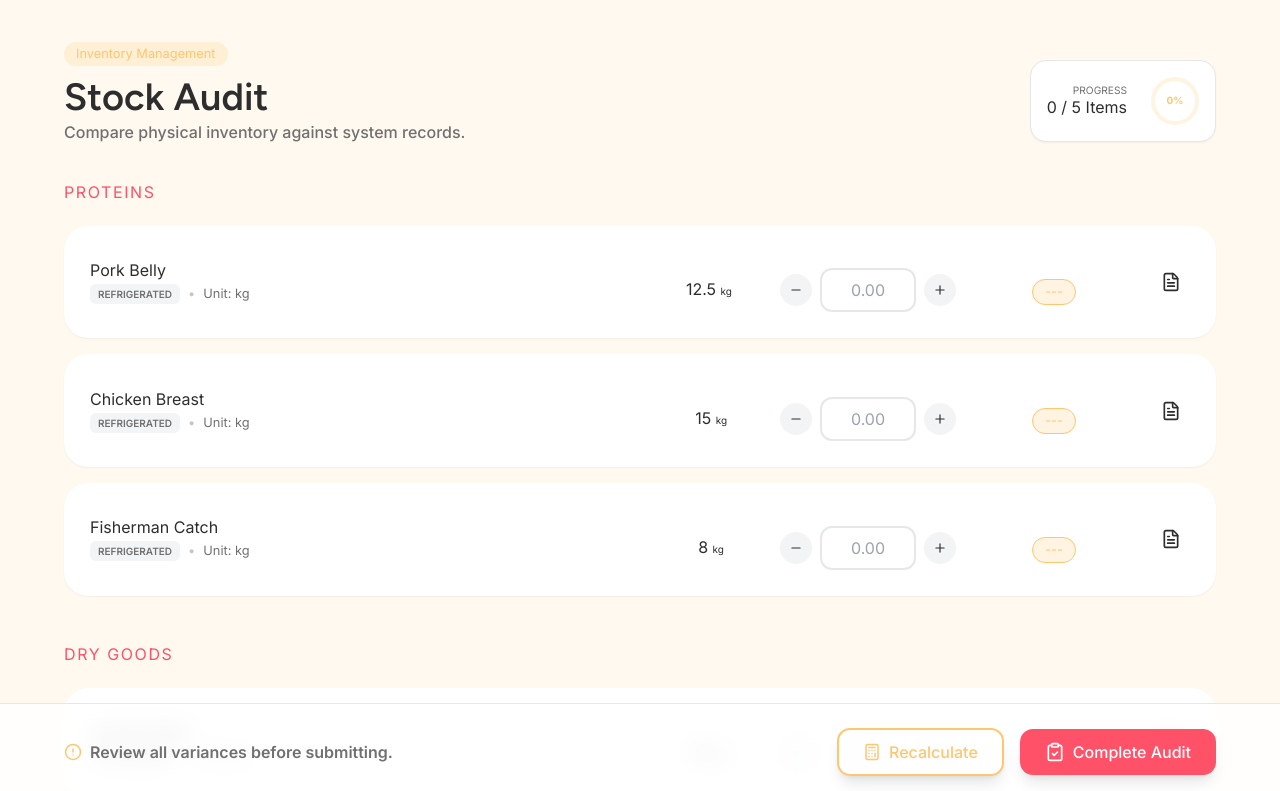
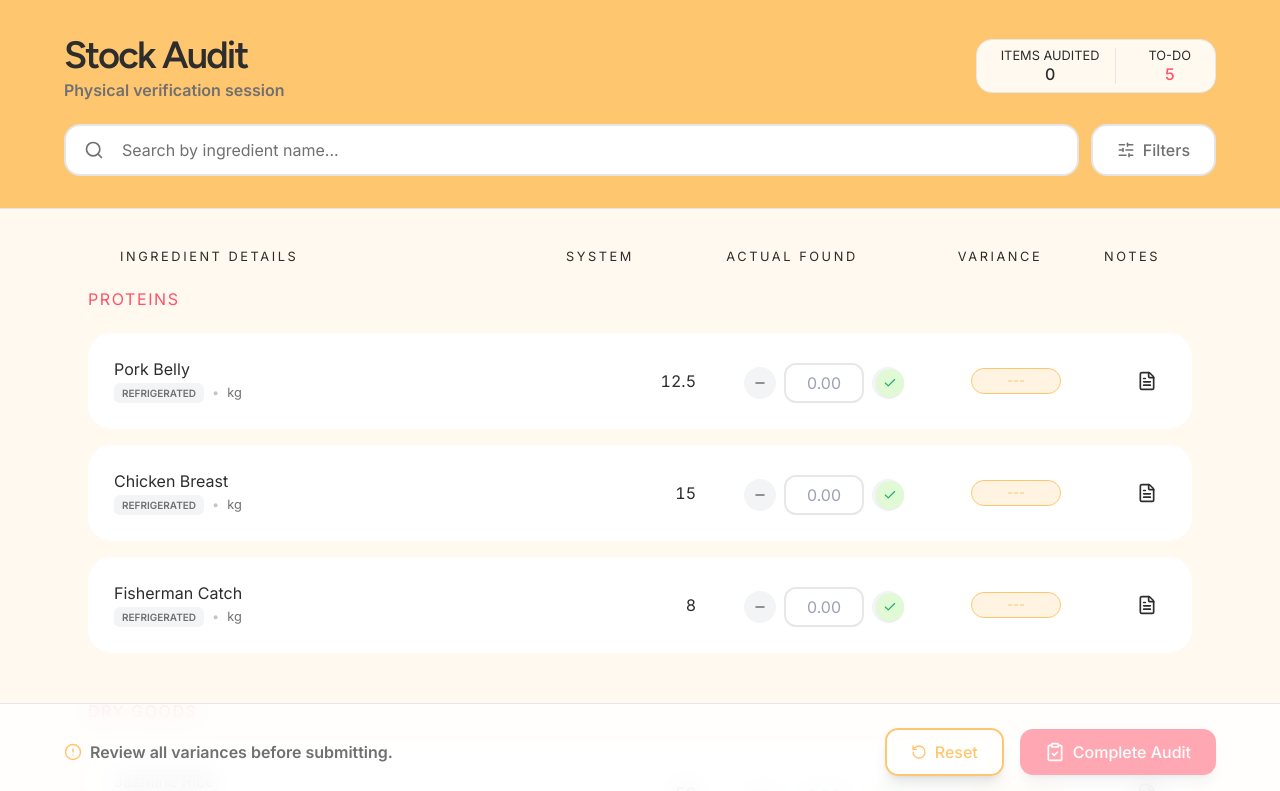
Before and after one commit to ShanRaboy11/Qios, a Next.js app: page /1/employee/StockAudit in a window 1280 px wide. Shown: the top 791 px of the page. Built offline with nearby package versions, Linux system fonts and the light colour scheme.

Commit message:
fix: updated ui -Eupinado

```diff
--- a/src/app/(employee)/[id]/employee/StockAudit/page.tsx
+++ b/src/app/(employee)/[id]/employee/StockAudit/page.tsx
@@ -11,12 +11,19 @@ import {
   CheckCircle2,
   X,
   AlertCircle,
-  ClipboardCheck
+  ClipboardCheck,
+  Package,
+  Search,
+  Check,
+  RotateCcw
 } from "lucide-react";
 import { motion, AnimatePresence } from "framer-motion";
 import { cn } from "@/lib/utils";
+
+// --- Custom Atoms & Molecules ---
 import { Button } from "@/components/atoms/Button";
 import { Badge } from "@/components/atoms/Badge";
+import { SearchFilterBar } from "@/components/molecules/SearchFilterBar";
 
 // --- Mock Data ---
 const STOCK_DATA = {
@@ -35,6 +42,7 @@ export default function StockAudit() {
   const [physicalCounts, setPhysicalCounts] = useState<{ [key: string]: string }>({});
   const [notes, setNotes] = useState<{ [key: string]: string }>({});
   const [activeNoteId, setActiveNoteId] = useState<string | null>(null);
+  const [searchQuery, setSearchQuery] = useState("");
 
   // --- Logic ---
   const handleInputChange = (id: string, value: string) => {
@@ -49,52 +57,95 @@ export default function StockAudit() {
     handleInputChange(id, nextVal);
   };
 
+  // ADDITION: Quick match function
+  const handleQuickMatch = (id: string, count: number) => {
+    setPhysicalCounts(prev => ({ ...prev, [id]: count.toString() }));
+  };
+
   const getVariance = (id: string, systemCount: number) => {
     const input = physicalCounts[id];
-    if (!input || input === "") return { value: 0, status: "pending" as const };
-
+    if (input === undefined || input === "") return { value: 0, status: "pending" as const };
     const physical = parseFloat(input);
     const diff = physical - systemCount;
-
     if (diff > 0) return { value: diff, status: "increase" as const };
     if (diff < 0) return { value: Math.abs(diff), status: "decrease" as const };
     return { value: 0, status: "match" as const };
   };
 
-  // --- Stats ---
+  // --- Stats & Filtering ---
+  const allItemsList = useMemo(() => Object.values(STOCK_DATA).flat(), []);
+
   const stats = useMemo(() => {
-    const allItems = Object.values(STOCK_DATA).flat();
-    const audited = Object.keys(physicalCounts).filter(id => physicalCounts[id] !== "").length;
-    return { total: allItems.length, audited };
-  }, [physicalCounts]);
+    const auditedCount = Object.keys(physicalCounts).filter(id => physicalCounts[id] !== "").length;
+    return {
+        total: allItemsList.length,
+        audited: auditedCount,
+        remaining: allItemsList.length - auditedCount
+    };
+  }, [physicalCounts, allItemsList]);
+
+  const filteredData = useMemo(() => {
+    const query = searchQuery.toLowerCase();
+    const result: any = {};
+    Object.entries(STOCK_DATA).forEach(([category, items]) => {
+      const filtered = items.filter(item =>
+        item.name.toLowerCase().includes(query) ||
+        category.toLowerCase().includes(query)
+      );
+      if (filtered.length > 0) result[category] = filtered;
+    });
+    return result;
+  }, [searchQuery]);
+
+  const isAuditComplete = stats.audited === stats.total;
 
   return (
-    <div className="w-full min-h-screen p-4 md:p-10 bg-bg-primary font-inter kds-fade-in">
+    <div className="w-full min-h-screen pb-40 bg-bg-primary font-inter kds-fade-in">
 
-      {/* ─── HEADER & PROGRESS ─── */}
-      <div className="max-w-6xl mx-auto mb-10 space-y-6">
-        <div className="flex flex-col md:flex-row md:items-end justify-between gap-4">
+      {/* ─── HEADER & SEARCH (IMPROVED HUD) ─── */}
+      <header className="sticky top-0 z-30 bg-brand-primary backdrop-blur-md border-b border-kds-border-warm px-6 py-8 md:px-12">
+        <div className="max-w-6xl mx-auto space-y-6">
+          <div className="flex flex-col md:flex-row md:items-center justify-between gap-6">
             <div>
-            <Badge color="primary" variant="subtle" className="mb-2">Inventory Management</Badge>
-            <h1 className="h2 text-text-primary">Stock Audit</h1>
-            <p className="b2 text-text-secondary">Compare physical inventory against system records.</p>
+              <h1 className="h2 text-text-primary tracking-tighter">Stock Audit</h1>
+              <p className="b3 text-text-secondary">Physical verification session</p>
             </div>
-          <div className="bg-white p-4 rounded-2xl border border-kds-border-warm shadow-sm flex items-center gap-6">
-            <div className="text-right">
-              <p className="b5 font-bold text-text-secondary uppercase">Progress</p>
-              <p className="b1 font-bold text-text-primary">{stats.audited} / {stats.total} Items</p>
+
+            {/* ADDITION: Progress HUD */}
+            <div className="flex items-center gap-4 bg-bg-primary p-2 rounded-2xl border border-kds-border-warm">
+                <div className="px-4 border-r border-kds-border-warm">
+                    <p className="b4 font-semibold text-text-primary uppercase">Items Audited</p>
+                    <p className="b2 font-black text-text-primary text-center">{stats.audited} </p>
                 </div>
-            <div className="w-12 h-12 rounded-full border-4 border-brand-primary/20 flex items-center justify-center relative">
-               <span className="text-[10px] font-bold text-brand-primary">
-                {Math.round((stats.audited / stats.total) * 100)}%
-               </span>
-            </div>
+                <div className="px-4">
+                    <p className="b4 font-bold text-text-primary uppercase">To-Do</p>
+                    <p className="b2 font-black text-brand-accent text-center">{stats.remaining}</p>
                 </div>
             </div>
           </div>
 
-      <div className="max-w-6xl mx-auto space-y-12">
-        {Object.entries(STOCK_DATA).map(([categoryName, items], catIdx) => (
+          <SearchFilterBar
+            placeholder="Search by ingredient name..."
+            onSearch={(val) => setSearchQuery(val)}
+            onFilterClick={() => console.log("Filters")}
+          />
+        </div>
+      </header>
+
+      {/* ─── CONTENT LABELS ─── */}
+      <div className="hidden lg:block max-w-6xl mx-auto px-6 mt-10">
+        <div className="flex items-center text-text-primary b4 font-bold uppercase tracking-[0.2em] px-8">
+          <div className="flex-1">Ingredient Details</div>
+          <div className="w-32 text-center">System</div>
+          <div className="w-64 text-center">Actual Found</div>
+          <div className="w-40 text-center">Variance</div>
+          <div className="w-20 text-right">Notes</div>
+        </div>
+      </div>
+
+      {/* ─── AUDIT LIST ─── */}
+      <div className="max-w-6xl mx-auto px-6 mt-6 space-y-12">
+        {Object.entries(filteredData).map(([categoryName, items]: any, catIdx) => (
           <motion.section
             key={categoryName}
             initial={{ opacity: 0, y: 20 }}
@@ -108,42 +159,44 @@ export default function StockAudit() {
             </div>
 
             <div className="grid gap-4">
-              {items.map((item) => {
+              {items.map((item: any) => {
                 const variance = getVariance(item.id, item.systemCount);
                 const hasNote = notes[item.id]?.length > 0;
+                const isFinished = variance.status !== "pending";
 
                 return (
                   <div
                     key={item.id}
                     className={cn(
-                      "group bg-white rounded-[24px] border-2 p-5 md:p-6 transition-all flex flex-col md:flex-row md:items-center gap-6",
-                      variance.status === "match" ? "border-success-primary/20 bg-success-secondary/5" :
-                      variance.status === "pending" ? "border-transparent shadow-sm" : "border-brand-primary/20"
+                      "group bg-white rounded-[24px] border-2 p-5 md:p-6 transition-all flex flex-col lg:flex-row lg:items-center gap-6",
+                      isFinished ? "border-success-primary/20 bg-success-secondary/5" : "border-transparent shadow-card"
                     )}
                   >
                     {/* Item Info */}
                     <div className="flex-1 space-y-1">
                       <div className="flex items-center gap-2">
-                        <h4 className="b1 font-bold text-text-primary group-hover:text-brand-accent transition-colors">{item.name}</h4>
-                        {variance.status === "match" && <CheckCircle2 size={16} className="text-success-primary" />}
+                        <h4 className={cn("b1 font-bold transition-colors", isFinished ? "text-success-primary" : "text-text-primary")}>
+                            {item.name}
+                        </h4>
+                        {isFinished && <CheckCircle2 size={16} className="text-success-primary" />}
                       </div>
                       <p className="b4 text-text-secondary flex items-center gap-2">
                         <span className="px-2 py-0.5 bg-gray-100 rounded-md font-semibold text-[10px] uppercase">{item.category}</span>
                         <span className="opacity-40">•</span>
-                        <span>Unit: {item.unit}</span>
+                        <span>{item.unit}</span>
                       </p>
                     </div>
 
-                    {/* Stats logic */}
-                    <div className="flex flex-wrap items-center gap-8 md:gap-12">
+                    <div className="flex flex-wrap items-center justify-between lg:justify-end gap-8 md:gap-12 w-full lg:w-auto border-t lg:border-t-0 pt-4 lg:pt-0">
+
                       <div className="text-center">
-                        <p className="b5 font-bold text-text-tertiary uppercase mb-1">System</p>
-                        <p className="b1 font-medium text-text-primary">{item.systemCount} <span className="text-[10px]">{item.unit}</span></p>
+                        <p className="lg:hidden b5 font-bold text-text-tertiary uppercase mb-1">System</p>
+                        <p className="b1 font-medium text-text-primary tabular-nums">{item.systemCount}</p>
                       </div>
 
-                      {/* Input Group */}
+                      {/* Physical Input Group */}
                       <div className="space-y-1">
-                        <p className="b5 font-bold text-text-tertiary uppercase text-center md:text-left">Physical Count</p>
+                        <p className="lg:hidden b5 font-bold text-text-tertiary uppercase text-center">Actual Found</p>
                         <div className="flex items-center gap-2">
                           <button
                             onClick={() => adjustCount(item.id, physicalCounts[item.id], -1)}
@@ -151,13 +204,27 @@ export default function StockAudit() {
                           >
                             <Minus size={14} />
                           </button>
+
+                          <div className="relative group">
                             <input
                                 type="text"
                                 value={physicalCounts[item.id] || ""}
                                 onChange={(e) => handleInputChange(item.id, e.target.value)}
                                 placeholder="0.00"
-                            className="w-24 h-11 text-center b1 font-bold rounded-xl border-2 border-kds-border-warm focus:border-brand-primary focus:outline-none transition-all"
+                                className="w-20 h-10 text-center b1 font-bold rounded-xl border-2 border-kds-border-warm focus:border-brand-primary focus:outline-none transition-all"
                             />
+                            {/* ADDITION: Quick Match Checkmark */}
+                            {!isFinished && (
+                                <button
+                                    onClick={() => handleQuickMatch(item.id, item.systemCount)}
+                                    className="absolute -right-10 top-1/2 -translate-y-1/2 w-7 h-7 bg-success-secondary text-success-primary rounded-full flex items-center justify-center hover:bg-success-primary hover:text-white transition-all shadow-sm"
+                                    title="Match System"
+                                >
+                                    <Check size={14} />
+                                </button>
+                            )}
+                          </div>
+
                           <button
                              onClick={() => adjustCount(item.id, physicalCounts[item.id], 1)}
                              className="w-8 h-8 rounded-full bg-gray-100 flex items-center justify-center hover:bg-brand-primary/20 transition-colors"
@@ -167,20 +234,31 @@ export default function StockAudit() {
                         </div>
                       </div>
 
-                      {/* Variance Badge */}
-                      <div className="min-w-[100px] flex flex-col items-center">
-                        <p className="b5 font-bold text-text-tertiary uppercase mb-2">Variance</p>
+                     {/* ─── FIXED VARIANCE DISPLAY ─── */}
+                      <div className="w-full lg:w-32 flex justify-between lg:block items-center">
+                        <span className="lg:hidden b5 font-bold text-text-tertiary uppercase">Variance</span>
+                        <div className="text-center">
                             <Badge
-                          color={variance.status === "increase" ? "success" : variance.status === "decrease" ? "error" : "primary"}
+                                color={
+                                    (variance.status === "match" || variance.status === "increase") ? "success" :
+                                    variance.status === "pending" ? "primary" :
+                                    "error"
+                                }
                                 variant={variance.status === "pending" ? "outline" : "subtle"}
-                          leftIcon={variance.status === "increase" ? <TrendingUp size={12} /> : variance.status === "decrease" ? <TrendingDown size={12} /> : null}
+                                leftIcon={
+                                    variance.status === "increase" ? <TrendingUp size={12} /> :
+                                    variance.status === "decrease" ? <TrendingDown size={12} /> :
+                                    null
+                                }
+                                className="min-w-[90px] justify-center font-bold"
                             >
-                          {variance.status === "pending" ? "---" : `${variance.value.toFixed(2)} ${item.unit}`}
+                                {variance.status === "pending" ? "---" : `${variance.status === 'increase' ? '+' : variance.status === 'decrease' ? '-' : ''}${variance.value.toFixed(2)}`}
                             </Badge>
                         </div>
+                      </div>
 
-                      {/* Actions */}
-                      <div className="flex items-center gap-2">
+                      {/* Action Button */}
+                      <div className="flex items-center">
                          <Button
                           variant={hasNote ? "primary" : "ghost"}
                           size="icon"
@@ -209,57 +287,46 @@ export default function StockAudit() {
               <span>Review all variances before submitting.</span>
             </div>
           <div className="flex items-center gap-4 w-full sm:w-auto">
-            <Button variant="outline" shape="pill" leftIcon={<Calculator size={18} />}>
-              Recalculate
+            <Button variant="outline" shape="pill" onClick={() => setPhysicalCounts({})} leftIcon={<RotateCcw size={16}/>}>
+                Reset
             </Button>
-            <Button variant="accent" shape="pill" className="flex-1 sm:flex-none px-12" leftIcon={<ClipboardCheck size={20} />}>
+            <Button
+                variant="accent"
+                shape="pill"
+                className="flex-1 sm:flex-none px-12 py-6 shadow-coral"
+                leftIcon={<ClipboardCheck size={20} />}
+                disabled={!isAuditComplete}
+            >
               Complete Audit
             </Button>
           </div>
         </div>
       </div>
 
-      {/* ─── NOTES MODAL ─── */}
+      {/* ─── NOTES MODAL (Original Logic preserved) ─── */}
       <AnimatePresence>
         {activeNoteId && (
-          <div className="fixed inset-0 z-50 flex items-center justify-center p-4">
-            <motion.div
-              initial={{ opacity: 0 }} animate={{ opacity: 1 }} exit={{ opacity: 0 }}
-              onClick={() => setActiveNoteId(null)}
-              className="absolute inset-0 bg-text-primary/40 backdrop-blur-sm"
-            />
-            <motion.div
-              initial={{ scale: 0.9, opacity: 0, y: 20 }}
-              animate={{ scale: 1, opacity: 1, y: 0 }}
-              exit={{ scale: 0.9, opacity: 0, y: 20 }}
-              className="relative bg-white rounded-[32px] w-full max-w-lg shadow-2xl p-8 overflow-hidden"
-            >
+          <div className="fixed inset-0 z-50 flex items-center justify-center p-4 backdrop-blur-sm bg-black/10">
+            <motion.div initial={{ opacity: 0 }} animate={{ opacity: 1 }} exit={{ opacity: 0 }} onClick={() => setActiveNoteId(null)} className="absolute inset-0" />
+            <motion.div initial={{ scale: 0.9, opacity: 0 }} animate={{ scale: 1, opacity: 1 }} exit={{ scale: 0.9, opacity: 0 }} className="relative bg-white rounded-[32px] w-full max-w-lg shadow-2xl p-8 overflow-hidden border border-kds-border-warm">
               <div className="flex justify-between items-center mb-6">
-                <div>
-                  <h3 className="h4 text-text-primary">Discrepancy Note</h3>
-                  <p className="b4 text-text-secondary italic">Item ID: {activeNoteId}</p>
-                </div>
-                <Button variant="ghost" size="icon" shape="rounded" onClick={() => setActiveNoteId(null)}>
-                  <X size={20} />
-                </Button>
+                <h3 className="h4 text-text-primary tracking-tight">Add Discrepancy Note</h3>
+                <Button variant="ghost" size="icon" shape="rounded" onClick={() => setActiveNoteId(null)}><X size={20}/></Button>
               </div>
               <textarea
                 autoFocus
                 value={notes[activeNoteId] || ""}
                 onChange={(e) => setNotes(prev => ({ ...prev, [activeNoteId!]: e.target.value }))}
-                placeholder="Why is there a difference? (e.g., spoilage, theft, incorrect delivery...)"
+                placeholder="Reason for discrepancy..."
                 className="w-full h-40 p-5 bg-bg-primary border-2 border-kds-border-warm rounded-2xl focus:border-brand-primary focus:outline-none b2 resize-none transition-all"
               />
               <div className="mt-8">
-                <Button onClick={() => setActiveNoteId(null)} className="w-full py-4">Save and Close</Button>
+                <Button onClick={() => setActiveNoteId(null)} className="w-full py-4 shadow-gold">Save Note</Button>
               </div>
             </motion.div>
           </div>
         )}
       </AnimatePresence>
-
-      {/* Spacer for sticky footer */}
-      <div className="h-32" />
     </div>
   );
 }
```
Lines whose indentation alone changed are shown as unchanged.
